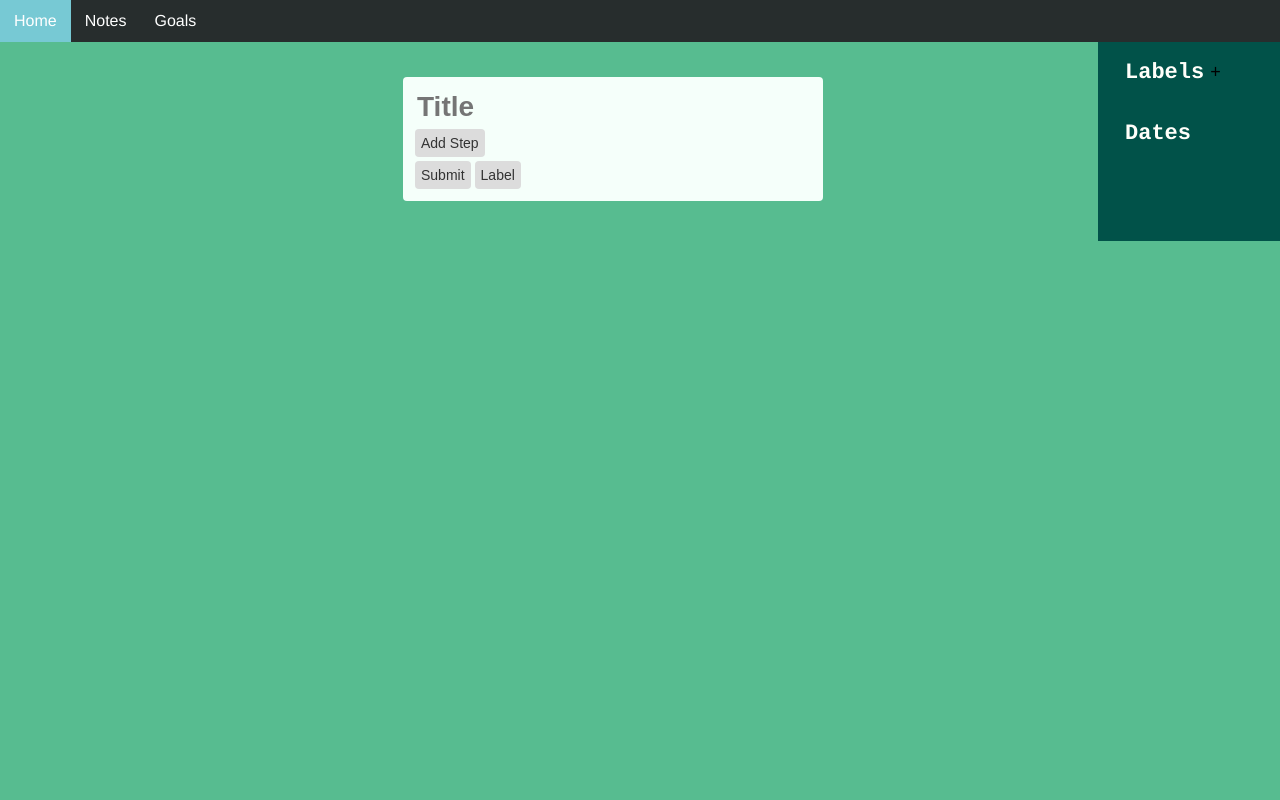
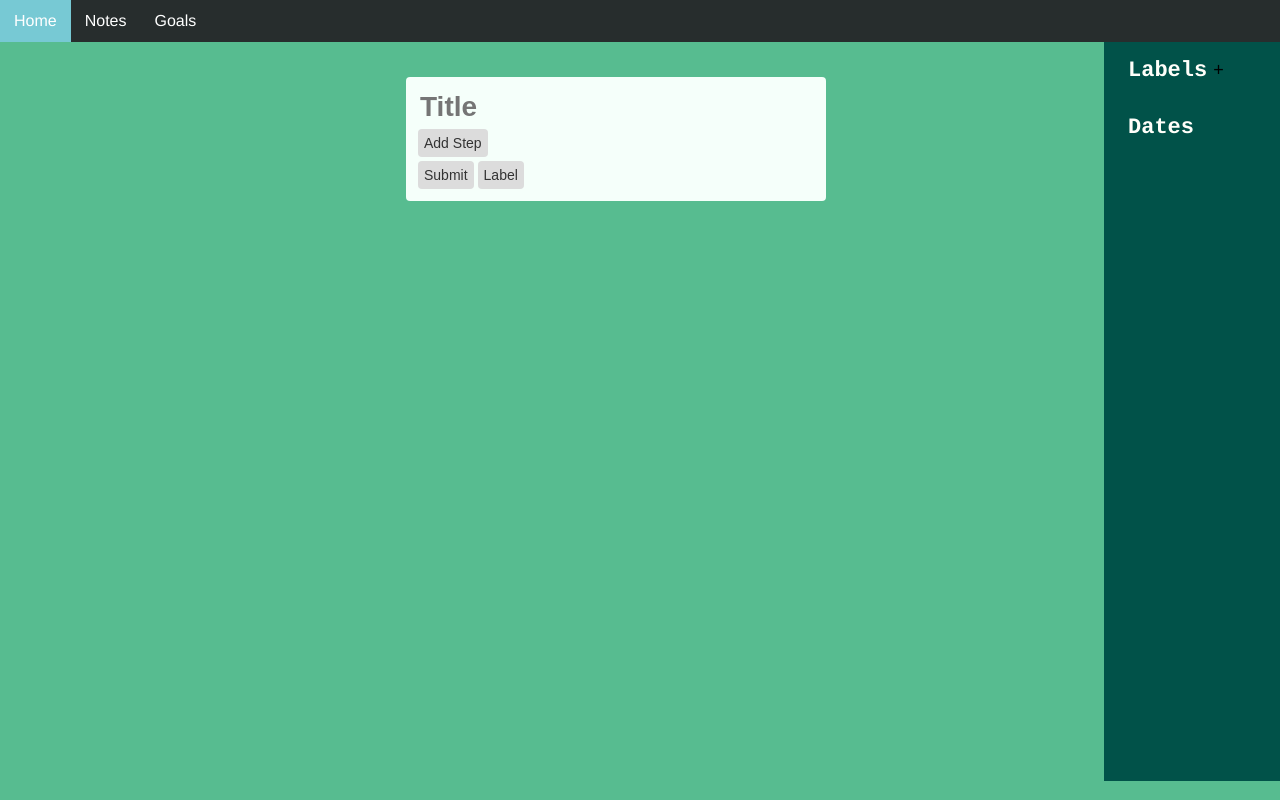
Before and after one commit to fluxroid/memento, a React (Create React App) app: page /goals in a window 1280 px wide. Built offline with nearby package versions, Linux system fonts and the light colour scheme.

Commit message:
fixed sidebar css and label css

```diff
--- a/src/css/App.css
+++ b/src/css/App.css
@@ -22,6 +22,7 @@
 .Content {
 	display: flex;
 	flex-direction: row;
+	min-height: 100%;
 }
 
 .SideBar {
@@ -31,7 +32,9 @@
 	text-align: left;
 	width: 10%;
 	padding: 1em 1.5em;
-	font-size: 18px;
+	font-size: 16px;
+	min-width: 80px;
+	min-height: 88.4vh;
 }
 
 .SideBarButton {
@@ -72,6 +75,7 @@
 .Filler {
 	margin-right: auto;
 	width: 10%;
+	min-width: 80px;
 }
 
 .NavBar {
--- a/src/css/Goal.css
+++ b/src/css/Goal.css
@@ -39,7 +39,6 @@
 }
 
 .GoalContainer {
-	width: 80%;
 	margin: 0 auto;
 	display: flex;
 	justify-content: center;
--- a/src/css/GoalPage.css
+++ b/src/css/GoalPage.css
@@ -2,4 +2,5 @@
 	display: flex;
 	justify-content: center;
 	flex-direction: column;
+	max-width: 900px;
 }
--- a/src/css/Note.css
+++ b/src/css/Note.css
@@ -24,7 +24,7 @@
 }
 
 .NoteContainer {
-	width: 70%;
+	max-width: 750px;
 	margin: 0 auto;
 	display: flex;
 	justify-content: center;
```
